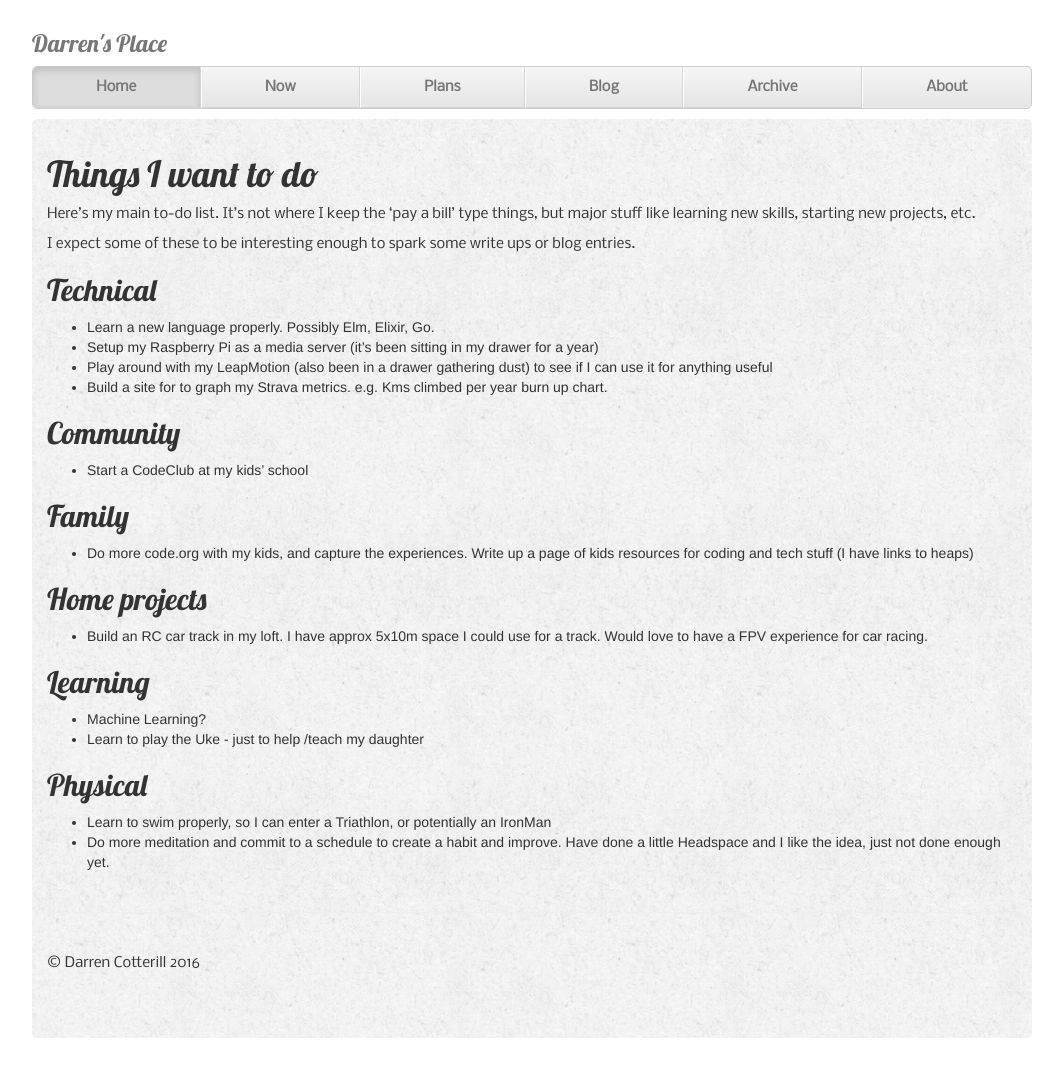
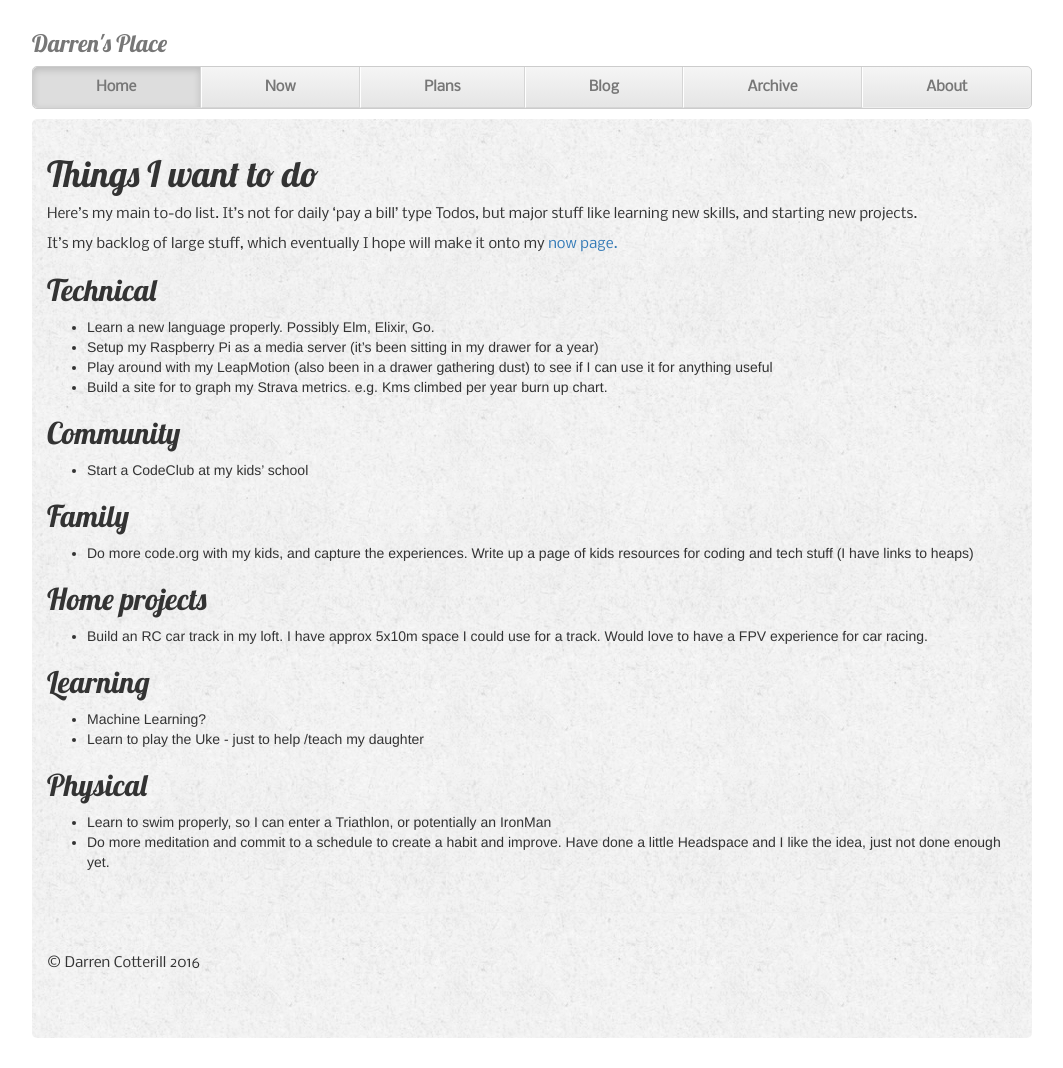
Before and after one commit to DCotterill/DCotterill.github.io, a Jekyll site: the page built from plans/index.md, in a window 1280 px wide. Shown: the whole page, without its empty margins (108-1171 px from the left). Built offline with Jekyll 4.4.1, drawn with Linux system fonts in a browser that asks for light colours; nearby versions of some CDN libraries; some web fonts are replaced.

Commit message:
Updated index.md

```diff
--- a/plans/index.md
+++ b/plans/index.md
@@ -1,12 +1,13 @@
 ---
 layout: default
+published: true
 ---
 
 # Things I want to do
 
-Here's my main to-do list. It's not where I keep the 'pay a bill' type things, but major stuff like learning new skills, starting new projects, etc.
+Here's my main to-do list. It's not for daily 'pay a bill' type Todos, but major stuff like learning new skills, and starting new projects.
 
-I expect some of these to be interesting enough to spark some write ups or blog entries.
+It's my backlog of large stuff, which eventually I hope will make it onto my [now page.](/now)
 
 ## Technical
 
```
